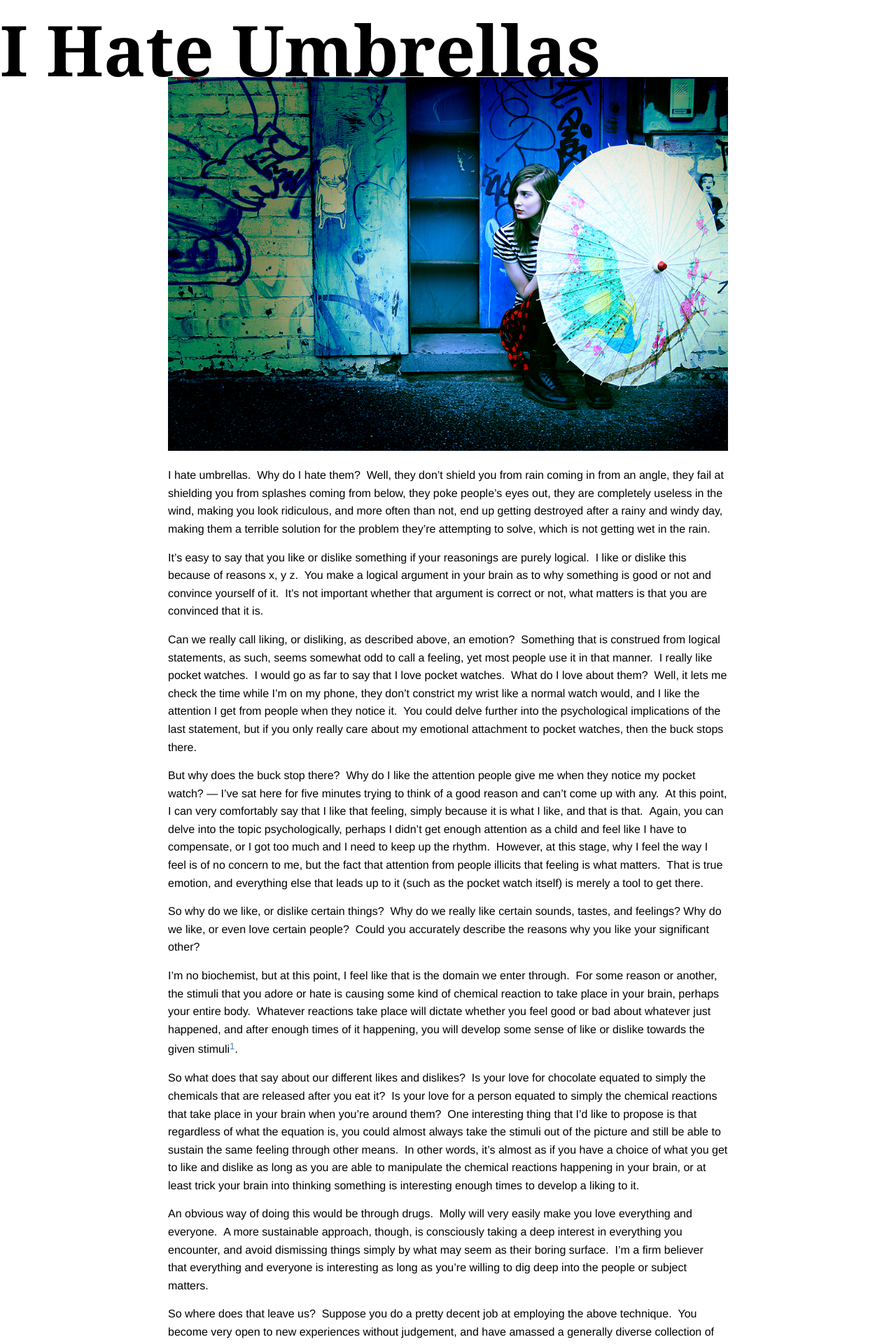
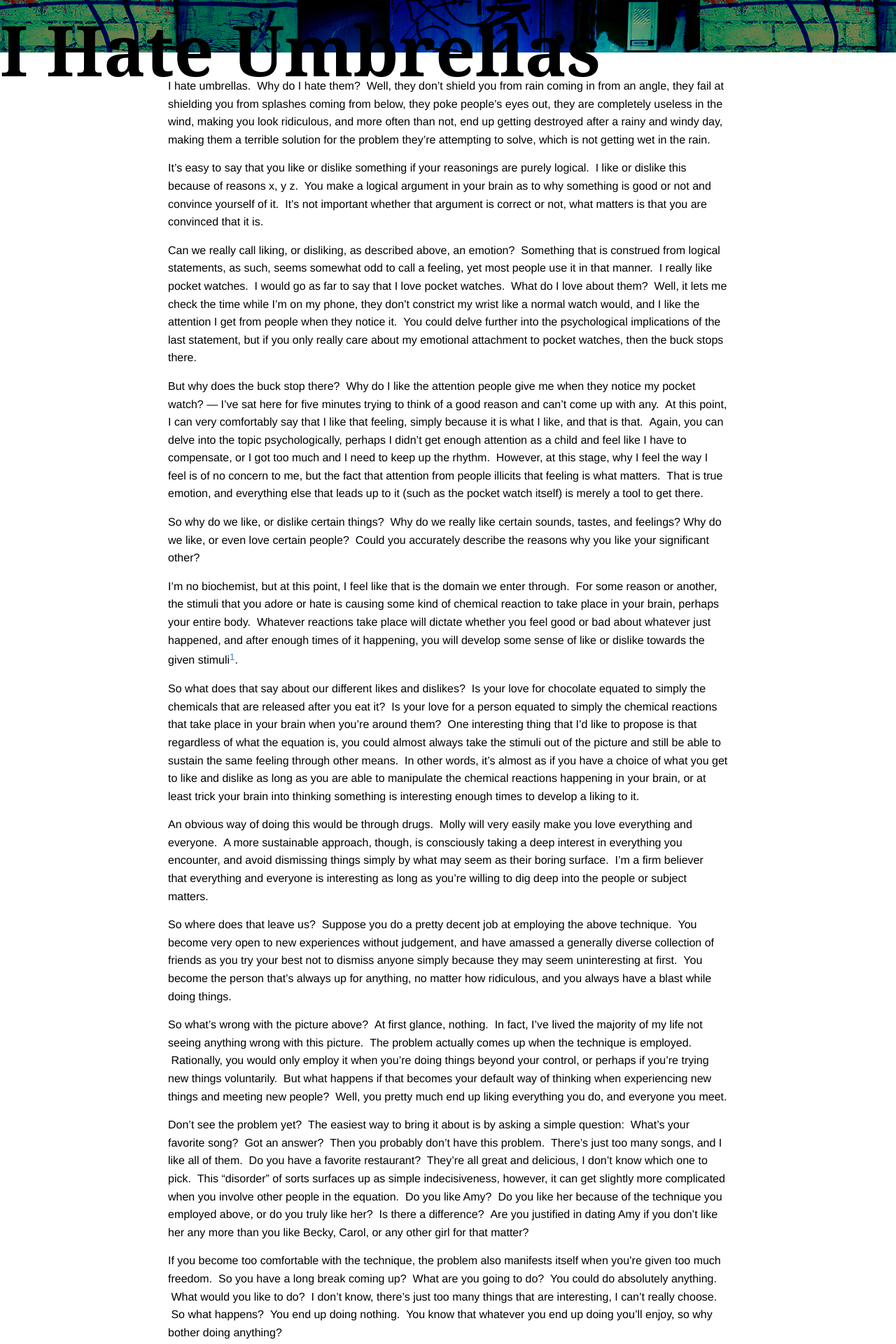
Before and after one commit to mdayaram/mdayaram.github.io, a Jekyll site: the page built from _posts/essays/2012-07-08-i-hate-umbrellas.md, in a window 1280 px wide. Shown: the top 1920 px of the page at 70% size. Built offline with Jekyll 4.4.1, drawn with Linux system fonts in a browser that asks for light colours; comment, search, counter and statistics services are not loaded.

Commit message:
umbrellas cover

```diff
--- a/_posts/essays/2012-07-08-i-hate-umbrellas.md
+++ b/_posts/essays/2012-07-08-i-hate-umbrellas.md
@@ -1,11 +1,11 @@
 ---
 layout: post
 title: I Hate Umbrellas
+cover: url('/images/essays/i-hate-umbrellas.jpg')
 date: '2012-07-08T16:10:00-04:00'
 tags:
 - essay
 ---
-![](/images/essays/i-hate-umbrellas.jpg)
 
 I hate umbrellas.  Why do I hate them?  Well, they don’t shield you from rain coming in from an angle, they fail at shielding you from splashes coming from below, they poke people’s eyes out, they are completely useless in the wind, making you look ridiculous, and more often than not, end up getting destroyed after a rainy and windy day, making them a terrible solution for the problem they’re attempting to solve, which is not getting wet in the rain.
 
@@ -40,4 +40,6 @@ Well, certainly not umbrellas, that’s for sure.
 ---
 
 <a name="footnotes"></a>
-1. Again, I’m not biochemist, so all of this is pure contemplation on my part.  I’d be totally excited about talking to a real biochemist about this though, so if you’re one, and you’d like to chat, drop me an email.
+<ol>
+<li>Again, I’m not biochemist, so all of this is pure contemplation on my part.  I’d be totally excited about talking to a real biochemist about this though, so if you’re one, and you’d like to chat, drop me an email.</li>
+</ol>
```
